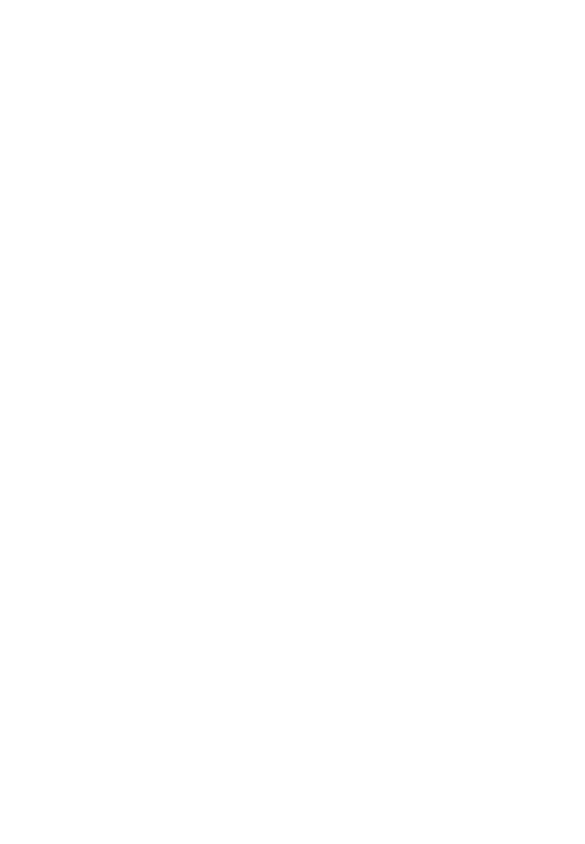
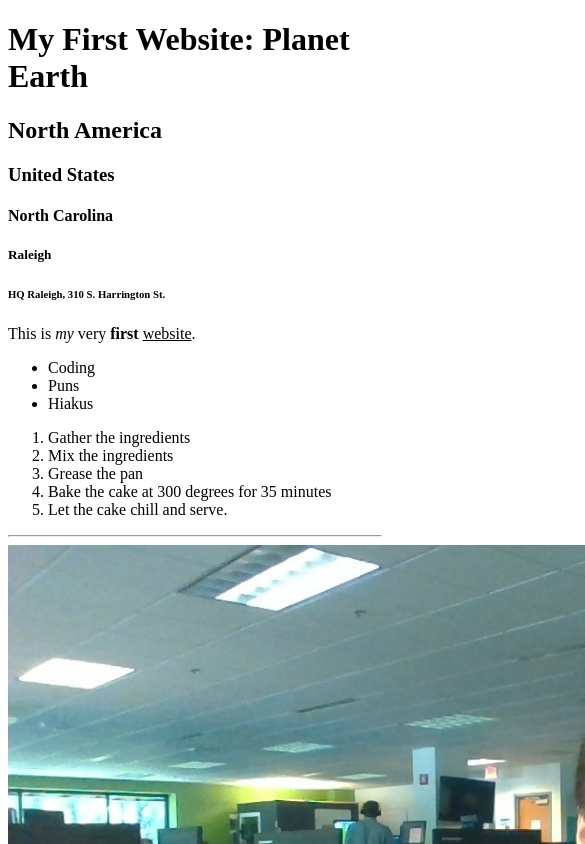
Before and after one commit to npeterzen/techtalentsouth-WD, a plain HTML site: page index.html in a window 390 px wide. Shown: the top 844 px of the page, 585 px wide, since content can reach past the window. Drawn offline with Linux system fonts and the light colour scheme.

Commit message:
Added images and links
## New HTNML added:
- images
- links
- make responsive images
- make link open in a new tab

```diff
--- a/index.html
+++ b/index.html
@@ -6,5 +6,34 @@
     <meta name="description" content="Some quick description about my website. 150-160 characters long" />
     <meta charset="UTF-8" />
   </head>
-
+  <body>
+    <h1>My First Website: Planet Earth</h1>
+    <h2>North America</h2>
+    <h3>United States</h3>
+    <h4>North Carolina</h4>
+    <h5>Raleigh</h5>
+    <h6>HQ Raleigh, 310 S. Harrington St. </h6>
+    <main>
+      <p> This is <em>my</em> very <strong>first</strong> <u>website</u>.
+      </p>
+      <ul>
+        <li>Coding</li>
+        <li>Puns </li>
+        <li>Hiakus </li>
+      </ul>
+      <ol>
+        <li>Gather the ingredients</li>
+        <li>Mix the ingredients</li>
+        <li>Grease the pan </li>
+        <li>Bake the cake at 300 degrees for 35 minutes</li>
+        <li>Let the cake chill and serve.</li>
+      </ol>
+      <hr/>
+      <img src="profile.jpg" width="1200px" />
+      <img src="profile.jpg" width="100%" />
+      <a href="https://instagram.com/swaggyp317" target="_blank">
+        Follow me on instagram
+      </a>
+    </main>
+  </body>
 </html>
```
Also changed, not shown: profile.jpg (added), 1 other file.
